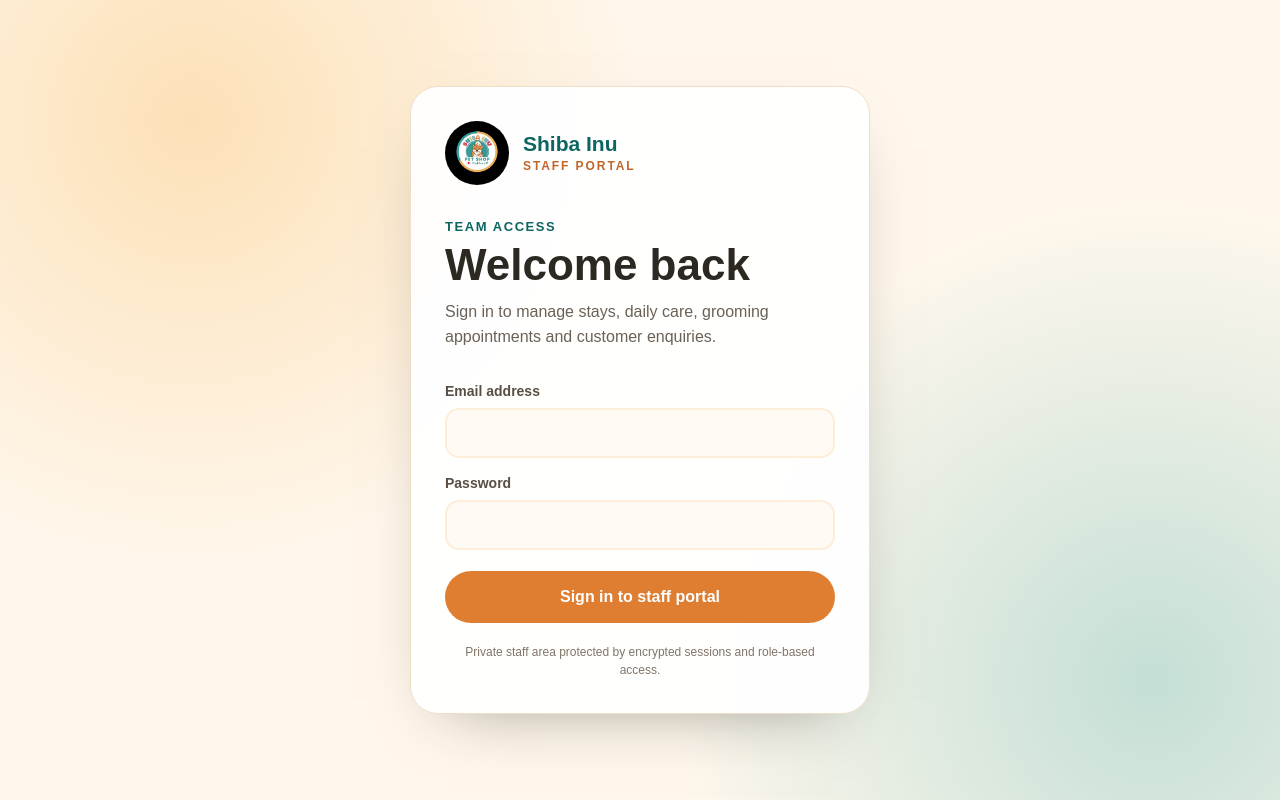
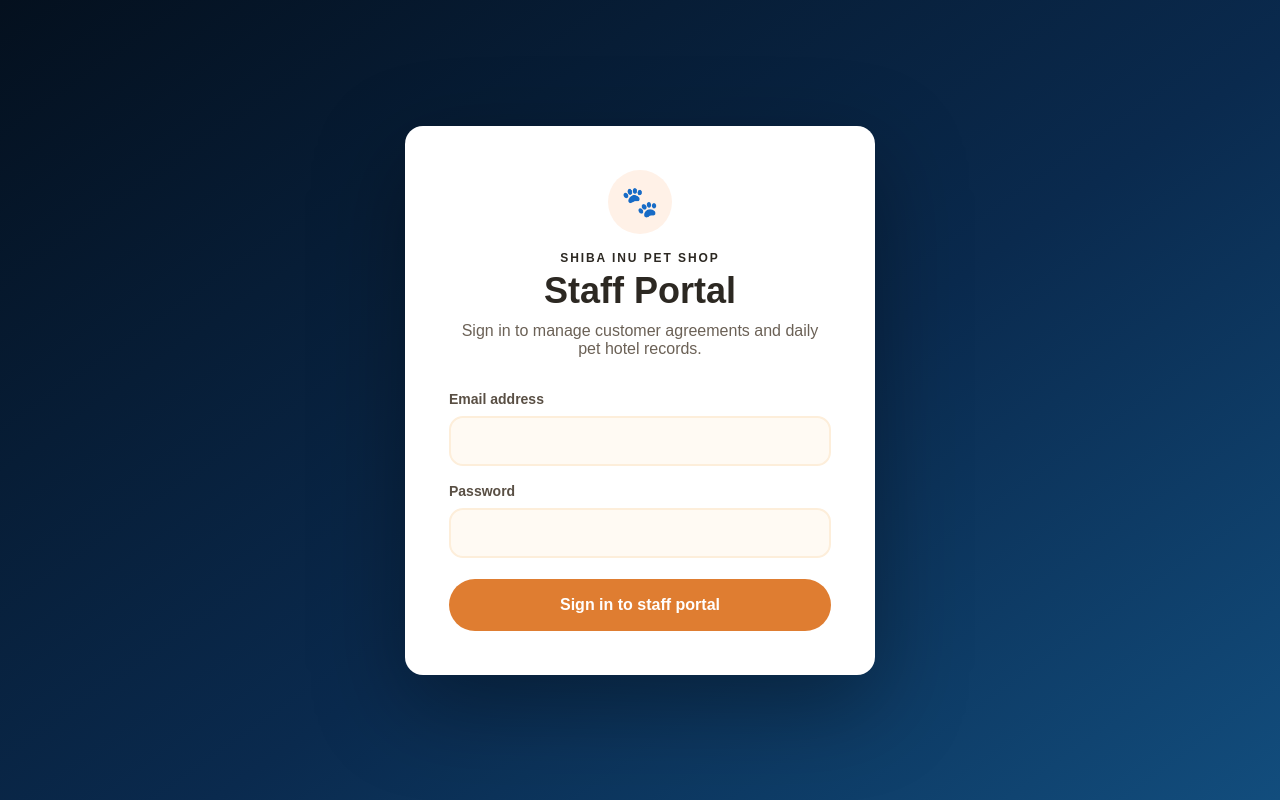
Before and after one commit to ianmags05-create/shiba-inu, a Next.js app: page /staff/login in a window 1280 px wide. Built offline with nearby package versions, Linux system fonts and the light colour scheme; no server answers.

Commit message:
Complete staff records portal

```diff
--- a/src/app/staff/login/page.tsx
+++ b/src/app/staff/login/page.tsx
@@ -1,19 +1,6 @@
 import { redirect } from "next/navigation";
 import { createClient } from "../../../lib/supabase/server";
 import StaffLoginForm from "./login-form";
-import styles from "../../admin/login/login.module.css";
-
-export const metadata = { title: "Staff Login | Shiba Inu Pet Shop" };
-export const dynamic = "force-dynamic";
-
-export default async function StaffLoginPage() {
-  const supabase = await createClient();
-  const { data } = await supabase.auth.getUser();
-  if (data.user) redirect("/staff");
-  return <main className={styles.shell}><section className={styles.card}>
-    <div className={styles.brand}><img src="/uploads/shiba-inu-logo.jpg" alt="Shiba Inu Pet Shop" /><div><strong>Shiba Inu</strong><span>Staff Portal</span></div></div>
-    <div className={styles.copy}><p className={styles.eyebrow}>Team access</p><h1>Welcome back</h1><p>Sign in to manage stays, daily care, grooming appointments and customer enquiries.</p></div>
-    <StaffLoginForm />
-    <p className={styles.security}>Private staff area protected by encrypted sessions and role-based access.</p>
-  </section></main>;
-}
+import styles from "../staff.module.css";
+export const metadata={title:"Staff Portal | Shiba Inu Pet Shop",robots:{index:false,follow:false}};export const dynamic="force-dynamic";
+export default async function Page(){const supabase=await createClient();const {data}=await supabase.auth.getUser();if(data.user)redirect("/staff");return <main className={styles.loginPage}><section className={styles.loginPanel}><div className={styles.loginBrand}><span className={styles.paw}>🐾</span><span className={styles.kicker}>Shiba Inu Pet Shop</span><h1>Staff Portal</h1><p>Sign in to manage customer agreements and daily pet hotel records.</p></div><StaffLoginForm/></section></main>}
```
